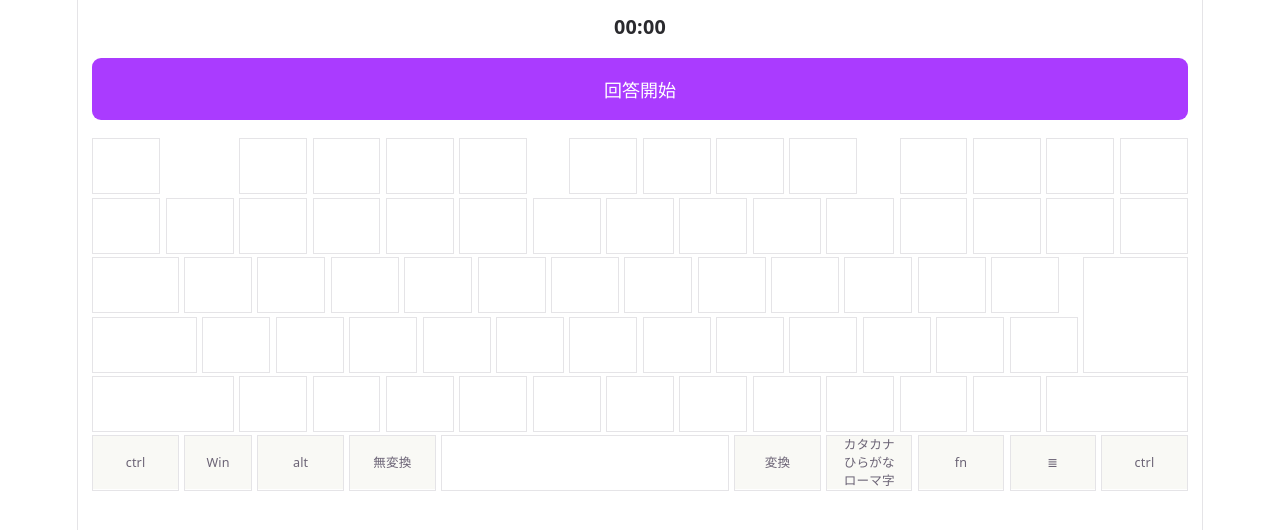
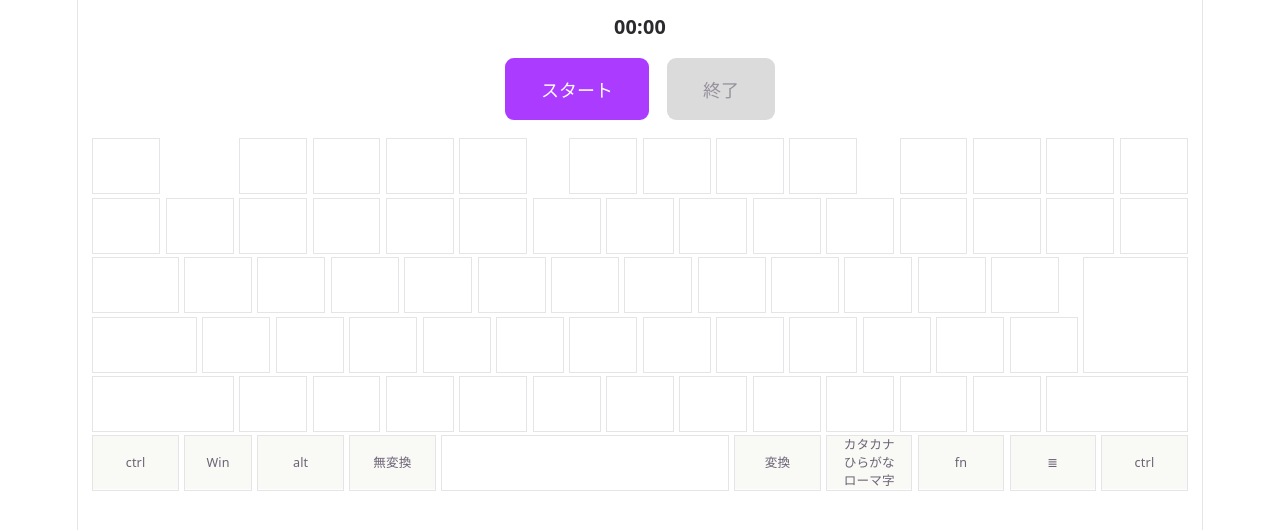
Before and after one commit to fvknk97034/keycap-puzzle, a React (Vite) app: page / in a window 1280 px wide. Shown: the top 530 px of the page. Built offline with nearby package versions, Linux system fonts and the light colour scheme.

Commit message:
ボタンの役割を分離

```diff
--- a/src/components/button/Button.module.css
+++ b/src/components/button/Button.module.css
@@ -1,5 +1,6 @@
 button {
   padding: 1rem 2rem;
+  margin: 0 0.5rem;
   border: none;
   border-radius: 0.5rem;
   background: var(--accent);
--- a/src/components/button/Button.tsx
+++ b/src/components/button/Button.tsx
@@ -1,19 +1,15 @@
 import styles from "./Button.module.css";
 
 interface Props {
-  inGaming: boolean;
-  canFinish: boolean;
+  disable: boolean;
+  label: string;
   onClick: () => void;
 }
 
-export function Button({ inGaming, canFinish, onClick }: Props) {
+export function Button({ disable, label, onClick }: Props) {
   return (
-    <button
-      className={styles["button"]}
-      disabled={inGaming && !canFinish}
-      onClick={onClick}
-    >
-      {inGaming ? "回答終了" : "回答開始"}
+    <button className={styles["button"]} disabled={disable} onClick={onClick}>
+      {label}
     </button>
   );
 }
--- a/src/components/game/Game.module.css
+++ b/src/components/game/Game.module.css
@@ -10,3 +10,8 @@
   margin: 0 auto;
   width: 90%;
 }
+
+.button__container {
+  display: flex;
+  justify-content: center;
+}
--- a/src/components/game/GameView.tsx
+++ b/src/components/game/GameView.tsx
@@ -104,11 +104,14 @@ export function GameView() {
   return (
     <main className={styles["container"]}>
       <Timer elapsedMs={elapsedMs} />
-      <Button
-        inGaming={inGaming}
-        canFinish={canFinish}
-        onClick={handleButton}
-      />
+      <div className={styles["button__container"]}>
+        <Button disable={inGaming} label={"スタート"} onClick={handleButton} />
+        <Button
+          disable={!inGaming || !canFinish}
+          label={"終了"}
+          onClick={handleButton}
+        />
+      </div>
       <Modal
         open={showResult}
         elapsedMs={elapsedMs}
```
